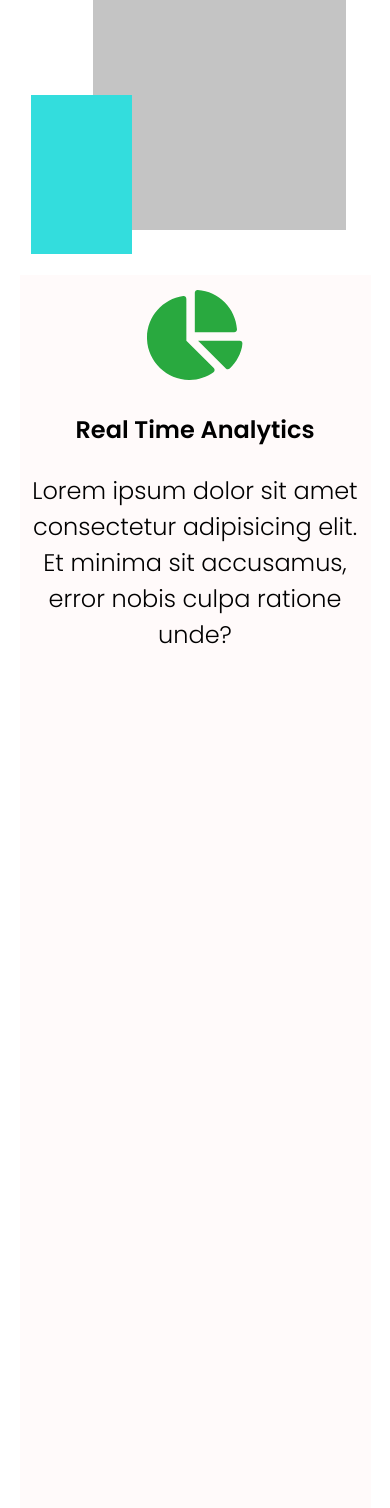
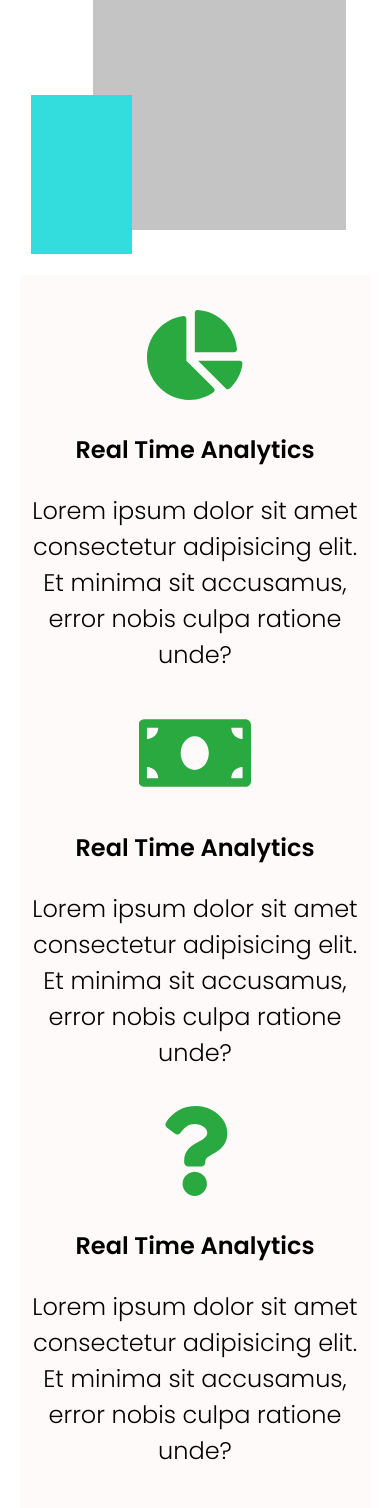
Before and after one commit to Aim-Entity/expense-tracker, a Django app: template templates/home/index.htm in a window 390 px wide. Shown: the part 1111-2619 px from the top of the page. Run offline with Django 3.2, Linux system fonts and the light colour scheme; the template is opened without the code that fills it, so the values that code supplies are empty.

Commit message:
Phone view section 3 finished

```diff
--- a/home/static/home/style.css
+++ b/home/static/home/style.css
@@ -176,7 +176,7 @@ a {
   position: relative;
   left: 50%;
   transform: translateX(-50%);
-  margin-top: 15px;
+  margin-top: 35px;
 }
 
 .chart-title {
@@ -194,6 +194,72 @@ a {
 }
 
 .chart-par {
+  width: 95%;
+  margin: 0 auto;
+  margin-top: 25px;
+  font-weight: 300;
+  font-size: 24px;
+  line-height: 36px;
+  text-align: center;
+
+  color: #000000;
+}
+
+.money-image {
+  position: relative;
+  left: 50%;
+  transform: translateX(-50%);
+  margin-top: 35px;
+}
+
+.money-title {
+  width: 100%;
+  text-align: center;
+
+  font-weight: 600;
+  font-size: 24px;
+  line-height: 36px;
+  margin-top: 25px;
+
+  text-align: center;
+
+  color: #000000;
+}
+
+.money-par {
+  width: 95%;
+  margin: 0 auto;
+  margin-top: 25px;
+  font-weight: 300;
+  font-size: 24px;
+  line-height: 36px;
+  text-align: center;
+
+  color: #000000;
+}
+
+.question-image {
+  position: relative;
+  left: 50%;
+  transform: translateX(-50%);
+  margin-top: 35px;
+}
+
+.question-title {
+  width: 100%;
+  text-align: center;
+
+  font-weight: 600;
+  font-size: 24px;
+  line-height: 36px;
+  margin-top: 25px;
+
+  text-align: center;
+
+  color: #000000;
+}
+
+.question-par {
   width: 95%;
   margin: 0 auto;
   margin-top: 25px;
--- a/templates/home/index.htm
+++ b/templates/home/index.htm
@@ -92,6 +92,34 @@
               sit accusamus, error nobis culpa ratione unde?
             </p>
           </div>
+
+          <div class="money">
+            <img
+              src="{% static 'home/imgs/money.svg' %}"
+              alt="money"
+              class="money-image"
+            />
+
+            <h3 class="money-title">Real Time Analytics</h3>
+            <p class="money-par">
+              Lorem ipsum dolor sit amet consectetur adipisicing elit. Et minima
+              sit accusamus, error nobis culpa ratione unde?
+            </p>
+          </div>
+
+          <div class="question">
+            <img
+              src="{% static 'home/imgs/question.svg' %}"
+              alt="question"
+              class="question-image"
+            />
+
+            <h3 class="question-title">Real Time Analytics</h3>
+            <p class="question-par">
+              Lorem ipsum dolor sit amet consectetur adipisicing elit. Et minima
+              sit accusamus, error nobis culpa ratione unde?
+            </p>
+          </div>
         </div>
       </div>
     </div>
```
